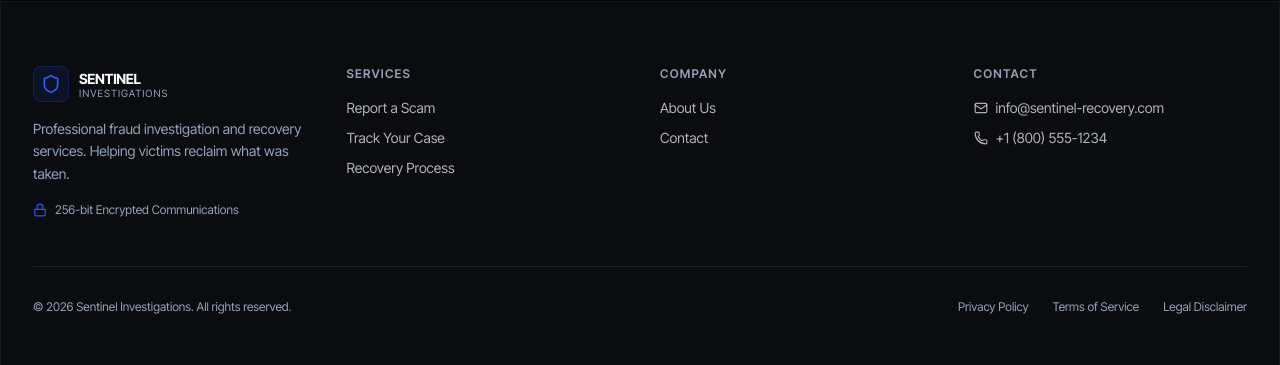
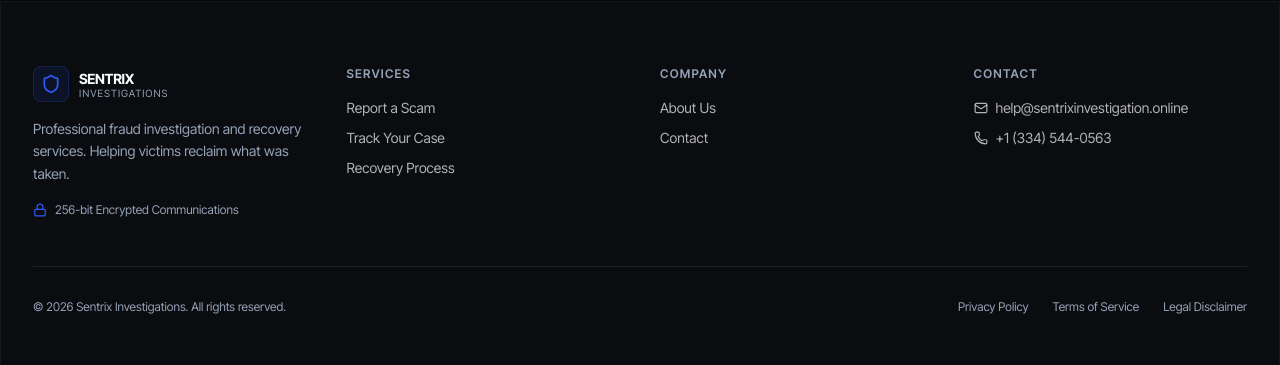
Before and after one commit to Evercrestl/sentinel, a React (Vite) app: page / in a window 1280 px wide. Shown: the part 2924-3289 px from the top of the page. Built offline with nearby package versions, Linux system fonts and the light colour scheme; no server answers.

Commit message:
Update Footer.jsx

```diff
--- a/src/components/layout/Footer.jsx
+++ b/src/components/layout/Footer.jsx
@@ -14,7 +14,7 @@ export default function Footer() {
                 <Shield className="w-5 h-5 text-primary" />
               </div>
               <div>
-                <span className="text-sm font-bold tracking-tight">SENTINEL</span>
+                <span className="text-sm font-bold tracking-tight">SENTRIX</span>
                 <span className="text-[10px] block -mt-1 text-muted-foreground tracking-widest uppercase">Investigations</span>
               </div>
             </div>
@@ -50,11 +50,11 @@ export default function Footer() {
             <div className="space-y-2.5">
               <a href="mailto:info@sentinel-recovery.com" className="flex items-center gap-2 text-sm text-foreground/70 hover:text-primary transition-colors">
                 <Mail className="w-3.5 h-3.5" />
-                info@sentinel-recovery.com
+                help@sentrixinvestigation.online
               </a>
               <a href="tel:+18005551234" className="flex items-center gap-2 text-sm text-foreground/70 hover:text-primary transition-colors">
                 <Phone className="w-3.5 h-3.5" />
-                +1 (800) 555-1234
+                +1 (334) 544-0563
               </a>
             </div>
           </div>
@@ -62,7 +62,7 @@ export default function Footer() {
 
         <div className="mt-12 pt-8 border-t border-border flex flex-col sm:flex-row items-center justify-between gap-4">
           <p className="text-xs text-muted-foreground">
-            © {new Date().getFullYear()} Sentinel Investigations. All rights reserved.
+            © {new Date().getFullYear()} Sentrix Investigations. All rights reserved.
           </p>
           <div className="flex items-center gap-6">
             <span className="text-xs text-muted-foreground hover:text-foreground cursor-pointer transition-colors">Privacy Policy</span>
```
